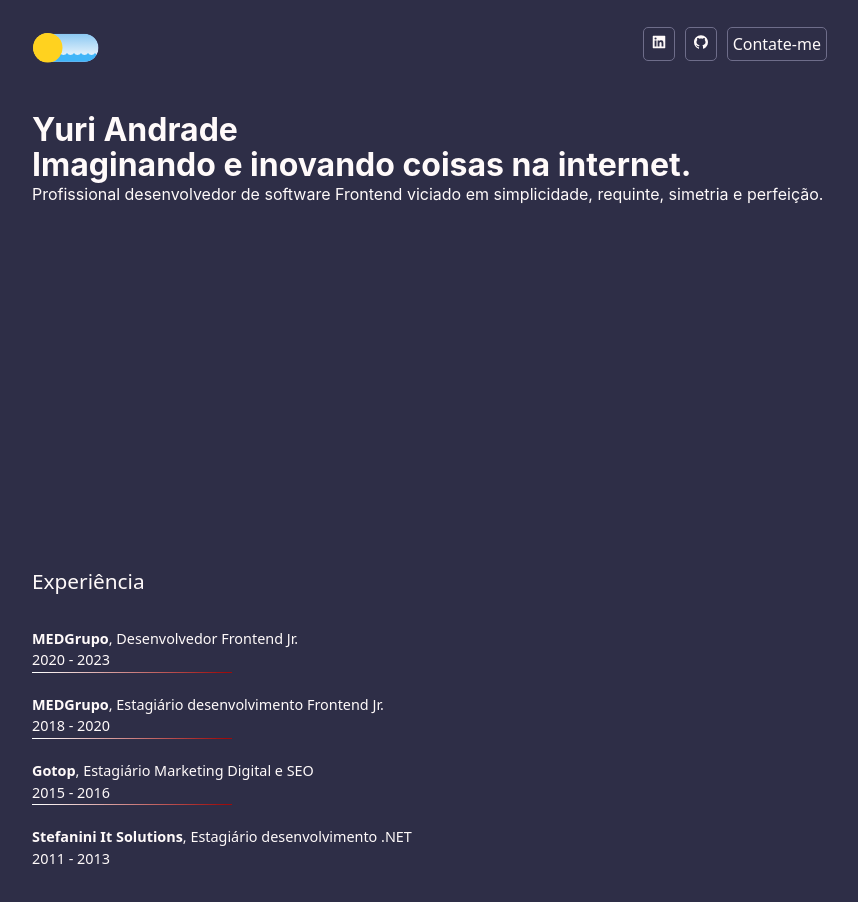
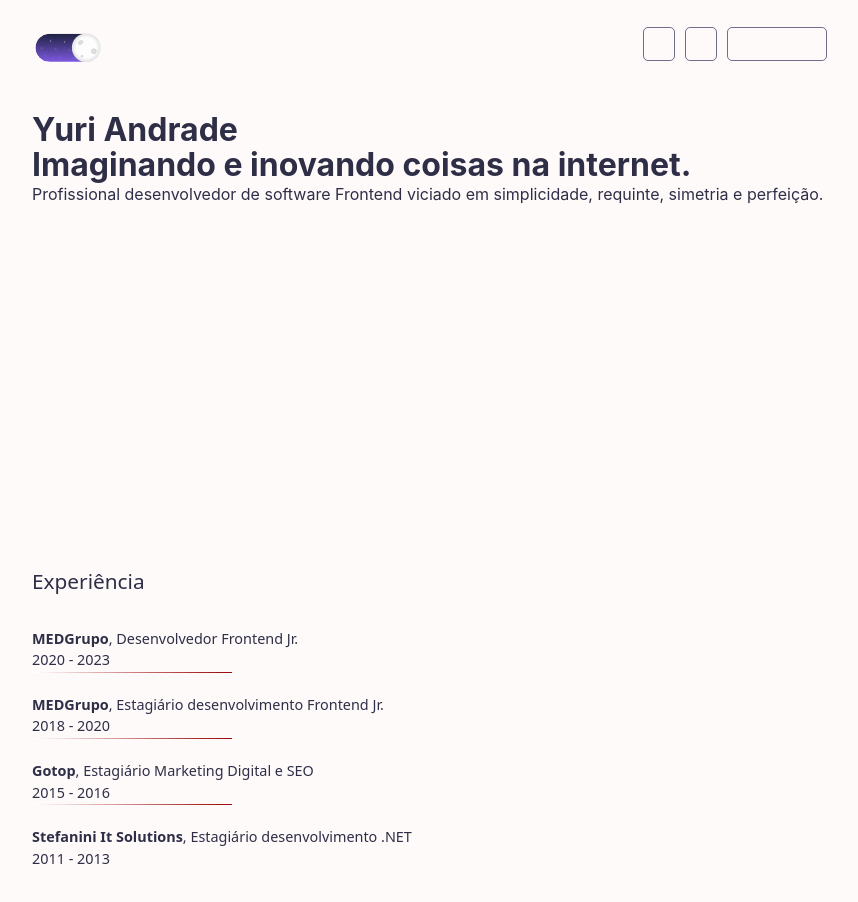
Before and after one commit to yandrade11/meu-portfolio, a React (Vite) app: page / in a window 1280 px wide. Both pictures are taken after a click on the label "Modo noturno". Shown: the top 902 px of the page, without its empty margins (208-1066 px from the left). Built offline with nearby package versions, Linux system fonts and the light colour scheme.

Commit message:
wip: toggle ok mas sem animação

```diff
--- a/src/components/DayNightToggle/DayNightToggle.jsx
+++ b/src/components/DayNightToggle/DayNightToggle.jsx
@@ -2,7 +2,7 @@
 import { useState } from "react";
 import "./DayNightToggle.scss";
 
-export default function DayNightToggle2() {
+export default function DayNightToggle() {
   const [inputIsChecked, setInputCheck] = useState(true);
 
   const handleCheck = () => {
@@ -11,6 +11,7 @@ export default function DayNightToggle2() {
     const body = document.querySelector("body");
     const label = document.querySelector(".label__day-night-toggle");
 
+    //temporário: até montar o css iinteiro de modo diurno
     if (!inputIsChecked) {
       body.style.backgroundColor = "#2e2e47";
       body.style.color = "#fffafa";
@@ -24,12 +25,13 @@ export default function DayNightToggle2() {
 
   return (
     <label
-      HtmlFor="toggle"
+      htmlFor="toggle"
       className="label__day-night-toggle"
       onClick={handleCheck}
       title="Modo noturno"
     >
       <input
+        // htmlFor="toggle"
         type="checkbox"
         defaultChecked
         className="input__day-night-toggle"
@@ -51,8 +53,8 @@ export default function DayNightToggle2() {
           </clipPath>
 
           <linearGradient id="gradient-light" x1="0" x2="0" y1="0" y2="1">
-            <stop stop-color="#8bc8f2" offset="0"></stop>
-            <stop stop-color="#fff" offset="1"></stop>
+            <stop stopColor="#8bc8f2" offset="0"></stop>
+            <stop stopColor="#fff" offset="1"></stop>
           </linearGradient>
 
           <filter id="blur-light">
@@ -69,13 +71,13 @@ export default function DayNightToggle2() {
           </pattern>
 
           <linearGradient id="gradient-dark" x1="0" x2="0" y1="0" y2="1">
-            <stop stop-color="#1F2241" offset="0"></stop>
-            <stop stop-color="#7D59DF" offset="1"></stop>
+            <stop stopColor="#1F2241" offset="0"></stop>
+            <stop stopColor="#7D59DF" offset="1"></stop>
           </linearGradient>
 
           <linearGradient id="gradient-mask" x1="0" x2="0" y1="0" y2="1">
-            <stop stop-color="#000" offset="0"></stop>
-            <stop stop-color="#fff" offset="1"></stop>
+            <stop stopColor="#000" offset="0"></stop>
+            <stop stopColor="#fff" offset="1"></stop>
           </linearGradient>
 
           <mask id="mask-dark">
@@ -83,13 +85,13 @@ export default function DayNightToggle2() {
           </mask>
 
           <radialGradient id="gradient-moon">
-            <stop stop-color="#fdfdfd" offset="0.7"></stop>
-            <stop stop-color="#e2e2e2" offset="1"></stop>
+            <stop stopColor="#fdfdfd" offset="0.7"></stop>
+            <stop stopColor="#e2e2e2" offset="1"></stop>
           </radialGradient>
 
           <radialGradient id="gradient-crater">
-            <stop stop-color="#e0e0e0" offset="0"></stop>
-            <stop stop-color="#d9d9d9" offset="1"></stop>
+            <stop stopColor="#e0e0e0" offset="0"></stop>
+            <stop stopColor="#d9d9d9" offset="1"></stop>
           </radialGradient>
 
           <pattern id="pattern-dark" width="0.2" height="1" viewBox="0 0 20 45">
@@ -101,10 +103,13 @@ export default function DayNightToggle2() {
         </defs>
 
         <g transform="translate(5 2.5)">
-          <g clip-path="url(#clip)">
-            <g class="dark">
+          <g clipPath="url(#clip)">
+            <g className="dark">
               <use fill="url(#gradient-dark)" href="#background"></use>
-              <g class="background" transform="translate(0 -40) scale(1 0.4)">
+              <g
+                className="background"
+                transform="translate(0 -40) scale(1 0.4)"
+              >
                 <rect
                   transform="translate(-40 0) rotate(4)"
                   fill="url(#pattern-dark)"
@@ -120,10 +125,10 @@ export default function DayNightToggle2() {
                 href="#background"
               ></use>
             </g>
-            <g class="light">
+            <g className="light">
               <use fill="url(#gradient-light)" href="#background"></use>
 
-              <g class="background" transform="translate(-30 -20)">
+              <g className="background" transform="translate(-30 -20)">
                 <g transform="translate(30 20)">
                   <rect
                     fill="url(#pattern-light)"
@@ -139,9 +144,9 @@ export default function DayNightToggle2() {
         </g>
 
         <g transform="translate(77.5 22.5)">
-          <g class="translate" transform="translate(-55)">
-            <g class="rotate" transform="rotate(-100)">
-              <g class="dark">
+          <g className="translate" transform="translate(-55)">
+            <g className="rotate" transform="rotate(-100)">
+              <g className="dark">
                 <circle
                   fill="url(#gradient-moon)"
                   cx="0"
@@ -153,7 +158,7 @@ export default function DayNightToggle2() {
                     transform="rotate(-30)"
                     fill="url(#gradient-crater)"
                     stroke="#d5d5d5"
-                    stroke-width="0.2"
+                    strokeWidth="0.2"
                     cx="0"
                     cy="0"
                     rx="4"
@@ -164,7 +169,7 @@ export default function DayNightToggle2() {
                   <ellipse
                     fill="url(#gradient-crater)"
                     stroke="#d5d5d5"
-                    stroke-width="0.2"
+                    strokeWidth="0.2"
                     cx="0"
                     cy="0"
                     rx="3.85"
@@ -176,7 +181,7 @@ export default function DayNightToggle2() {
                     transform="rotate(-10)"
                     fill="url(#gradient-crater)"
                     stroke="#d5d5d5"
-                    stroke-width="0.2"
+                    strokeWidth="0.2"
                     cx="0"
                     cy="0"
                     rx="2"
@@ -185,7 +190,7 @@ export default function DayNightToggle2() {
                 </g>
               </g>
             </g>
-            <g class="light">
+            <g className="light">
               <circle
                 fill="#FFD21F"
                 cx="0"
@@ -200,183 +205,4 @@ export default function DayNightToggle2() {
       </svg>
     </label>
   );
-  //   <label
-  //     className="label__day-night-toggle"
-  //     htmlFor="toggle"
-  //     onClick={handleCheck}
-  //     title="Modo noturno"
-  //   >
-  //     <input
-  //       type="checkbox"
-  //       defaultChecked
-  //       className="input__day-night-toggle"
-  //     />
-
-  //     <svg viewBox="0 0 100 45" width="400" height="180">
-  //       <defs>
-  //         <rect
-  //           id="background"
-  //           x="0"
-  //           y="0"
-  //           width="90"
-  //           height="40"
-  //           rx="20"
-  //         ></rect>
-
-  //         <clipPath id="clip">
-  //           <use href="#background"></use>
-  //         </clipPath>
-
-  //         <linearGradient id="gradient-light" x1="0" x2="0" y1="0" y2="1">
-  //           <stop stopColor="#8bc8f2" offset="0"></stop>
-  //           <stop stopColor="#fff" offset="1"></stop>
-  //         </linearGradient>
-
-  //         <filter id="blur-light">
-  //           <feGaussianBlur stdDeviation="1"></feGaussianBlur>
-  //         </filter>
-
-  //         <pattern
-  //           id="pattern-light"
-  //           width="0.1"
-  //           height="1"
-  //           viewBox="0 0 10 45"
-  //         >
-  //           <path fill="#40b5f8" d="M 0 0 a 6 6 0 0 0 10 0 v 45 h -10 z"></path>
-  //         </pattern>
-
-  //         <linearGradient id="gradient-dark" x1="0" x2="0" y1="0" y2="1">
-  //           <stop stopColor="#1F2241" offset="0"></stop>
-  //           <stop stopColor="#7D59DF" offset="1"></stop>
-  //         </linearGradient>
-
-  //         <linearGradient id="gradient-mask" x1="0" x2="0" y1="0" y2="1">
-  //           <stop stopColor="#000" offset="0"></stop>
-  //           <stop stopColor="#fff" offset="1"></stop>
-  //         </linearGradient>
-
-  //         <mask id="mask-dark">
-  //           <use fill="url(#gradient-mask)" href="#background"></use>
-  //         </mask>
-
-  //         <radialGradient id="gradient-moon">
-  //           <stop stopColor="#fdfdfd" offset="0.7"></stop>
-  //           <stop stopColor="#e2e2e2" offset="1"></stop>
-  //         </radialGradient>
-
-  //         <radialGradient id="gradient-crater">
-  //           <stop stopColor="#e0e0e0" offset="0"></stop>
-  //           <stop stopColor="#d9d9d9" offset="1"></stop>
-  //         </radialGradient>
-
-  //         <pattern id="pattern-dark" width="0.2" height="1" viewBox="0 0 20 45">
-  //           <path fill="#fff" d="M 2 5 l 1 1 l -1 1 l -1 -1 l 1 -1"></path>
-  //           <path fill="#fff" d="M 10 16 l 1 1 l -1 1 l -1 -1 l 1 -1"></path>
-  //           <path fill="#fff" d="M 16 27 l 1 1 l -1 1 l -1 -1 l 1 -1"></path>
-  //           <path fill="#fff" d="M 10 38 l 1 1 l -1 1 l -1 -1 l 1 -1"></path>
-  //         </pattern>
-  //       </defs>
-
-  //       <g transform="translate(5 2.5)">
-  //         <g clipPath="url(#clip)">
-  //           <g className="dark">
-  //             <use fill="url(#gradient-dark)" href="#background"></use>
-  //             <g
-  //               className="background"
-  //               transform="translate(0 -40) scale(1 0.4)"
-  //             >
-  //               <rect
-  //                 transform="translate(-40 0) rotate(4)"
-  //                 fill="url(#pattern-dark)"
-  //                 x="0"
-  //                 y="0"
-  //                 width="100"
-  //                 height="45"
-  //               ></rect>
-  //             </g>
-  //             <use
-  //               mask="url(#mask-dark)"
-  //               fill="url(#gradient-dark)"
-  //               href="#background"
-  //             ></use>
-  //           </g>
-  //           <g className="light">
-  //             <use fill="url(#gradient-light)" href="#background"></use>
-  //             <g className="background" transform="translate(-30 -20)">
-  //               <g transform="translate(30 20)">
-  //                 <rect
-  //                   fill="url(#pattern-light)"
-  //                   x="-5"
-  //                   y="27.5"
-  //                   width="100"
-  //                   height="45"
-  //                 ></rect>
-  //               </g>
-  //             </g>
-  //           </g>
-  //         </g>
-  //       </g>
-
-  //       <g transform="translate(77.5 22.5)">
-  //         <g className="translate" transform="translate(-55)">
-  //           <g className="rotate" transform="rotate(-100)">
-  //             <g className="dark">
-  //               <circle
-  //                 fill="url(#gradient-moon)"
-  //                 cx="0"
-  //                 cy="0"
-  //                 r="20.5"
-  //               ></circle>
-  //               <g transform="translate(-8 -7.5)">
-  //                 <ellipse
-  //                   transform="rotate(-30)"
-  //                   fill="url(#gradient-crater)"
-  //                   stroke="#d5d5d5"
-  //                   strokeWidth="0.2"
-  //                   cx="0"
-  //                   cy="0"
-  //                   rx="4"
-  //                   ry="3"
-  //                 ></ellipse>
-  //               </g>
-  //               <g transform="translate(11 5)">
-  //                 <ellipse
-  //                   fill="url(#gradient-crater)"
-  //                   stroke="#d5d5d5"
-  //                   strokeWidth="0.2"
-  //                   cx="0"
-  //                   cy="0"
-  //                   rx="3.85"
-  //                   ry="4"
-  //                 ></ellipse>
-  //               </g>
-  //               <g transform="translate(-6 12)">
-  //                 <ellipse
-  //                   transform="rotate(-10)"
-  //                   fill="url(#gradient-crater)"
-  //                   stroke="#d5d5d5"
-  //                   strokeWidth="0.2"
-  //                   cx="0"
-  //                   cy="0"
-  //                   rx="2"
-  //                   ry="1.75"
-  //                 ></ellipse>
-  //               </g>
-  //             </g>
-  //           </g>
-  //           <g className="light">
-  //             <circle
-  //               fill="#FFD21F"
-  //               cx="0"
-  //               cy="0"
-  //               r="21"
-  //               filter="url(#blur-light)"
-  //             ></circle>
-  //             <circle fill="#FFD21F" cx="0" cy="0" r="20.5"></circle>
-  //           </g>
-  //         </g>
-  //       </g>
-  //     </svg>
-  //   </label>
-  // );
 }
--- a/src/pages/Homepage/Homepage.scss
+++ b/src/pages/Homepage/Homepage.scss
@@ -1,5 +1,5 @@
 body {
-  background-color: #2e2e47;
+  background: #2e2e47;
   color: #fffafa;
   transition: background 0.75s ease-in-out;
 
```
